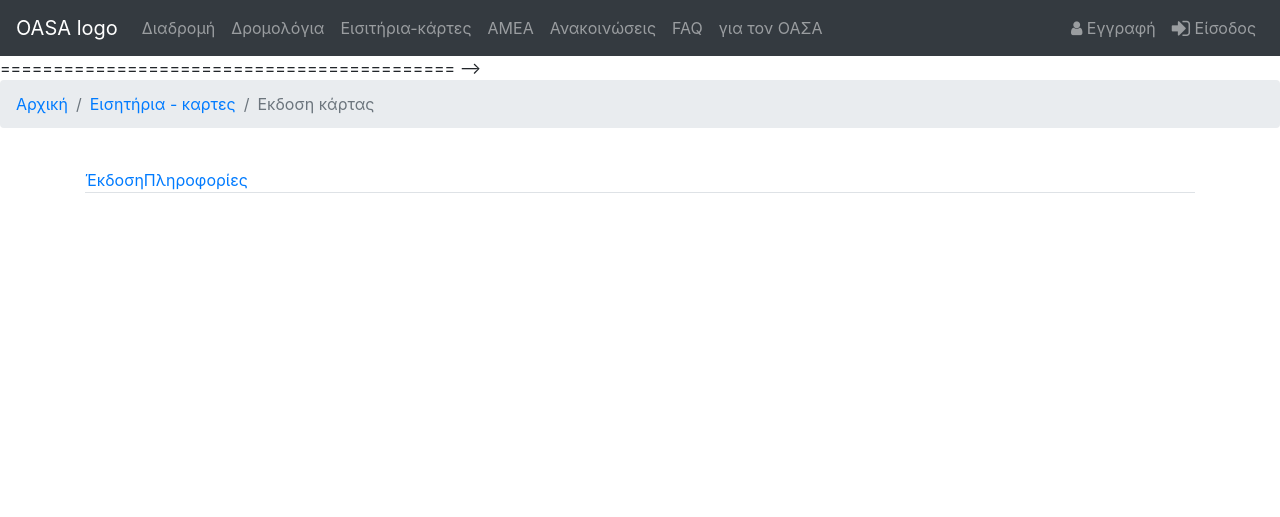
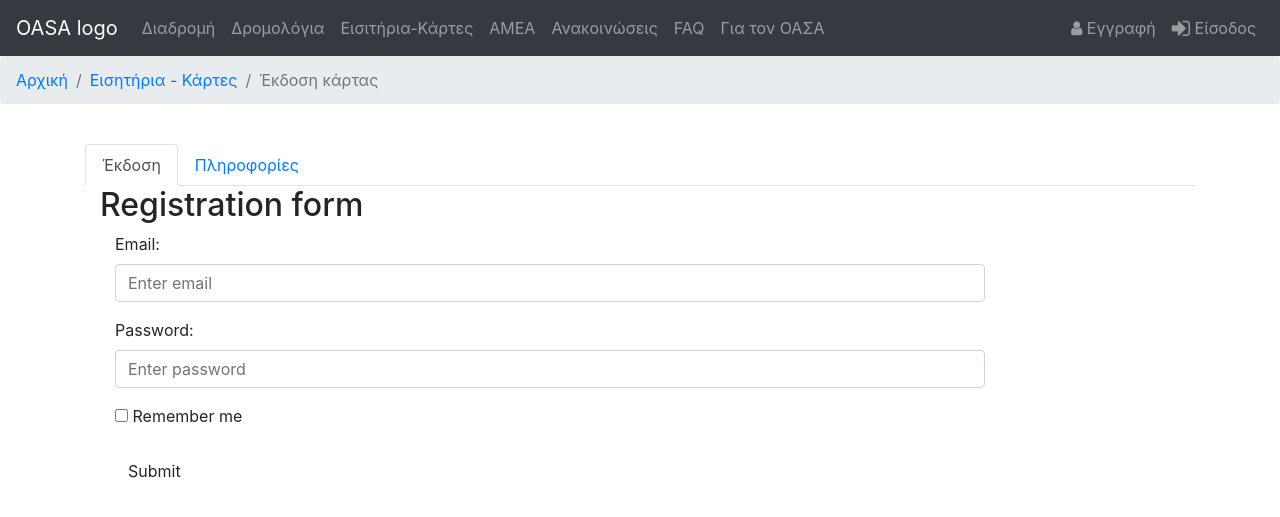
Before and after one commit to maryxan/OASA-re-design, a PHP site: page /ekdosi/ekdosi.php in a window 1280 px wide. Shown: the top 517 px of the page. Run offline with PHP 8.4, Linux system fonts and the light colour scheme.

Commit message:
some general typos and some bs3 stuff in ekdosi

```diff
--- a/amea/amea.php
+++ b/amea/amea.php
@@ -36,11 +36,11 @@ include '../login_logout_button.php';
 		<ul class="navbar-nav mr-auto">
 			<li class="nav-item"><a class="nav-link" href="../diadromi/diadromi.php">Διαδρομή</a></li>
 			<li class="nav-item"><a class="nav-link" href="#">Δρομολόγια</a></li>
-			<li class="nav-item"><a class="nav-link" href="../tickets/tickets.php">Εισιτήρια-κάρτες</a></li>
+			<li class="nav-item"><a class="nav-link" href="../tickets/tickets.php">Εισιτήρια-Κάρτες</a></li>
 			<li class="nav-item active"><a class="nav-link" href="../amea/amea.php">ΑΜΕΑ</a></li>
 			<li class="nav-item"><a class="nav-link" href="#">Ανακοινώσεις</a></li>
 			<li class="nav-item"><a class="nav-link" href="../faq/">FAQ</a></li>
-			<li class="nav-item"><a class="nav-link" href="#">για τον ΟΑΣΑ</a></li>
+			<li class="nav-item"><a class="nav-link" href="#">Για τον ΟΑΣΑ</a></li>
 		</ul>
 		<ul class="nav navbar-nav navbar-right">
 			<li class="nav-item"><a class="nav-link" href="../signup/signup.php"><i class="fa fa-user fa-lg`" aria-hidden="true"></i> Εγγραφή</a></li>
--- a/components/navbar/navbar.html
+++ b/components/navbar/navbar.html
@@ -7,11 +7,11 @@
         <ul class="navbar-nav mr-auto">
             <li class="nav-item"><a class="nav-link" href="#">Διαδρομή</a></li>
             <li class="nav-item"><a class="nav-link" href="#">Δρομολόγια</a></li>
-            <li class="nav-item"><a class="nav-link" href="#">Εισιτήρια-κάρτες</a></li>
+            <li class="nav-item"><a class="nav-link" href="#">Εισιτήρια-Κάρτες</a></li>
             <li class="nav-item"><a class="nav-link" href="#">ΑΜΕΑ</a></li>
             <li class="nav-item"><a class="nav-link" href="#">Ανακοινώσεις</a></li>
             <li class="nav-item"><a class="nav-link" href="#">FAQ</a></li>
-            <li class="nav-item"><a class="nav-link" href="#">για τον ΟΑΣΑ</a></li>
+            <li class="nav-item"><a class="nav-link" href="#">Για τον ΟΑΣΑ</a></li>
         </ul>
         <ul class="nav navbar-nav navbar-right">
             <li class="nav-item"><a class="nav-link" href="../signup/signup.php"><i class="fa fa-user fa-lg`" aria-hidden="true"></i> Εγγραφή</a></li>
--- a/diadromi/diadromi.php
+++ b/diadromi/diadromi.php
@@ -38,11 +38,11 @@
 			<ul class="navbar-nav mr-auto">
 				<li class="nav-item active"><a class="nav-link" href="../diadromi/diadromi.php">Διαδρομή</a></li>
 				<li class="nav-item"><a class="nav-link" href="#">Δρομολόγια</a></li>
-				<li class="nav-item"><a class="nav-link" href="../tickets/tickets.php">Εισιτήρια-κάρτες</a></li>
+				<li class="nav-item"><a class="nav-link" href="../tickets/tickets.php">Εισιτήρια-Κάρτες</a></li>
 				<li class="nav-item"><a class="nav-link" href="../amea/amea.php">ΑΜΕΑ</a></li>
 				<li class="nav-item"><a class="nav-link" href="#">Ανακοινώσεις</a></li>
 				<li class="nav-item"><a class="nav-link" href="../faq/faq.php">FAQ</a></li>
-				<li class="nav-item"><a class="nav-link" href="#">για τον ΟΑΣΑ</a></li>
+				<li class="nav-item"><a class="nav-link" href="#">Για τον ΟΑΣΑ</a></li>
 			</ul>
 			<ul class="nav navbar-nav navbar-right">
 				<li class="nav-item"><a class="nav-link" href="../signup/signup.php"><i class="fa fa-user fa-lg`" aria-hidden="true"></i> Εγγραφή</a></li>
--- a/ekdosi/ekdosi.php
+++ b/ekdosi/ekdosi.php
@@ -28,11 +28,11 @@
 			<ul class="navbar-nav mr-auto">
 				<li class="nav-item"><a class="nav-link" href="../diadromi/diadromi.php">Διαδρομή</a></li>
 				<li class="nav-item"><a class="nav-link" href="#">Δρομολόγια</a></li>
-				<li class="nav-item"><a class="nav-link" href="../tickets/tickets.php">Εισιτήρια-κάρτες</a></li>
+				<li class="nav-item"><a class="nav-link" href="../tickets/tickets.php">Εισιτήρια-Κάρτες</a></li>
 				<li class="nav-item"><a class="nav-link" href="../amea/amea.php">ΑΜΕΑ</a></li>
 				<li class="nav-item"><a class="nav-link" href="#">Ανακοινώσεις</a></li>
 				<li class="nav-item"><a class="nav-link" href="../faq/faq.php">FAQ</a></li>
-				<li class="nav-item"><a class="nav-link" href="#">για τον ΟΑΣΑ</a></li>
+				<li class="nav-item"><a class="nav-link" href="#">Για τον ΟΑΣΑ</a></li>
 			</ul>
 			<ul class="nav navbar-nav navbar-right">
 				<li class="nav-item"><a class="nav-link" href="../signup/signup.php"><i class="fa fa-user fa-lg`" aria-hidden="true"></i> Εγγραφή</a></li>
@@ -42,15 +42,11 @@
       </ul>
 		</div>
 	</nav>
-
- ===========================================
- -->
 	<nav aria-label="breadcrumb">
 		<ol class="breadcrumb">
 			<li class="breadcrumb-item"><a href="../index.php">Αρχική</a></li>
-    <li class="breadcrumb-item"><a href="../tickets/tickets.php">Εισητήρια - καρτες </a></li>
-    <li class="breadcrumb-item active" aria-current="page">Εκδοση κάρτας </li>
-
+			<li class="breadcrumb-item"><a href="../tickets/tickets.php">Εισητήρια - Κάρτες </a></li>
+			<li class="breadcrumb-item active" aria-current="page">Έκδοση κάρτας </li>
 		</ol>
 	</nav>
 
@@ -59,12 +55,12 @@
 <div class="container">
 	<br>
 	<ul class="nav nav-tabs">
-    <li class="active"><a data-toggle="tab" href="#home">Έκδοση</a></li>
-    <li><a data-toggle="tab" href="#menu1">Πληροφορίες</a></li>
+	<li class="nav-item"><a class="nav-link active" data-toggle="tab" href="#home">Έκδοση</a></li>
+	<li class="nav-item"><a class="nav-link"data-toggle="tab" href="#menu1">Πληροφορίες</a></li>
 	</ul>
 
 	<div class="tab-content">
-    <div id="home" class="tab-pane fade in active">
+		<div id="home" class="tab-pane fade show active">
 			<div class="container">
 				<h2>Registration form</h2>
 				<form class="form-horizontal" action="/action_page.php">
@@ -94,16 +90,13 @@
 					</div>
 				</form>
 			</div>
+		</div>
 
-
-    </div>
 		<div id="menu1" class="tab-pane fade">
 			<h2>Πληροφοριες εκδοσης καρτών</h2>
 			<br>
 			<h3> Tι είναι η Athena Card?</h3><br>
 			<p> blablaba;balabalabllablaala</p>
-
-
 		</div>
 	</div>
 </div>
--- a/faq/faq.php
+++ b/faq/faq.php
@@ -29,11 +29,11 @@
 		<ul class="navbar-nav mr-auto">
 		<li class="nav-item"><a class="nav-link" href="../diadromi/diadromi.php">Διαδρομή</a></li>
 		<li class="nav-item"><a class="nav-link" href="#">Δρομολόγια</a></li>
-		<li class="nav-item"><a class="nav-link" href="../tickets/tickets.php">Εισιτήρια-κάρτες</a></li>
+		<li class="nav-item"><a class="nav-link" href="../tickets/tickets.php">Εισιτήρια-Κάρτες</a></li>
 		<li class="nav-item"><a class="nav-link" href="../amea/amea.php">ΑΜΕΑ</a></li>
 		<li class="nav-item"><a class="nav-link" href="#">Ανακοινώσεις</a></li>
 		<li class="nav-item active"><a class="nav-link" href="../faq/faq.php">FAQ</a></li>
-		<li class="nav-item"><a class="nav-link" href="#">για τον ΟΑΣΑ</a></li>
+		<li class="nav-item"><a class="nav-link" href="#">Για τον ΟΑΣΑ</a></li>
 		</ul>
 		<ul class="nav navbar-nav navbar-right">
 		<li class="nav-item"><a class="nav-link" href="../signup/signup.php"><i class="fa fa-user fa-lg`" aria-hidden="true"></i> Εγγραφή</a></li>
--- a/index.php
+++ b/index.php
@@ -31,11 +31,11 @@ include 'login_logout_button.php';
 		<ul class="navbar-nav mr-auto">
 			<li class="nav-item"><a class="nav-link" href="diadromi/diadromi.php">Διαδρομή</a></li>
 			<li class="nav-item"><a class="nav-link" href="#">Δρομολόγια</a></li>
-			<li class="nav-item"><a class="nav-link" href="tickets/tickets.php">Εισιτήρια-κάρτες</a></li>
+			<li class="nav-item"><a class="nav-link" href="tickets/tickets.php">Εισιτήρια-Κάρτες</a></li>
 			<li class="nav-item"><a class="nav-link" href="amea/amea.php">ΑΜΕΑ</a></li>
 			<li class="nav-item"><a class="nav-link" href="#">Ανακοινώσεις</a></li>
 			<li class="nav-item"><a class="nav-link" href="faq/faq.php">FAQ</a></li>
-			<li class="nav-item"><a class="nav-link" href="#">για τον ΟΑΣΑ</a></li>
+			<li class="nav-item"><a class="nav-link" href="#">Για τον ΟΑΣΑ</a></li>
 		</ul>
 		<ul class="nav navbar-nav navbar-right">
 			<li class="nav-item"><a class="nav-link" href="signup/signup.php"><i class="fa fa-user fa-lg`" aria-hidden="true"></i> Εγγραφή</a></li>
--- a/login/login.php
+++ b/login/login.php
@@ -74,11 +74,11 @@ if (isset($_POST['login_user'])) {
 			<ul class="navbar-nav mr-auto">
 				<li class="nav-item"><a class="nav-link" href="../diadromi/diadromi.php">Διαδρομή</a></li>
 				<li class="nav-item"><a class="nav-link" href="#">Δρομολόγια</a></li>
-				<li class="nav-item"><a class="nav-link" href="../tickets/tickets.php">Εισιτήρια-κάρτες</a></li>
+				<li class="nav-item"><a class="nav-link" href="../tickets/tickets.php">Εισιτήρια-Κάρτες</a></li>
 				<li class="nav-item"><a class="nav-link" href="../amea/amea.php">ΑΜΕΑ</a></li>
 				<li class="nav-item"><a class="nav-link" href="#">Ανακοινώσεις</a></li>
 				<li class="nav-item"><a class="nav-link" href="../faq/faq.php">FAQ</a></li>
-				<li class="nav-item"><a class="nav-link" href="#">για τον ΟΑΣΑ</a></li>
+				<li class="nav-item"><a class="nav-link" href="#">Για τον ΟΑΣΑ</a></li>
 			</ul>
 			<ul class="nav navbar-nav navbar-right">
 				<li class="nav-item"><a class="nav-link" href="../signup/signup.php"><i class="fa fa-user fa-lg`" aria-hidden="true"></i> Εγγραφή</a></li>
--- a/profile/profile.php
+++ b/profile/profile.php
@@ -32,11 +32,11 @@ include '../login_logout_button.php';
 			<ul class="navbar-nav mr-auto">
 				<li class="nav-item"><a class="nav-link" href="../diadromi/diadromi.php">Διαδρομή</a></li>
 				<li class="nav-item"><a class="nav-link" href="#">Δρομολόγια</a></li>
-				<li class="nav-item"><a class="nav-link" href="../tickets/tickets.php">Εισιτήρια-κάρτες</a></li>
+				<li class="nav-item"><a class="nav-link" href="../tickets/tickets.php">Εισιτήρια-Κάρτες</a></li>
 				<li class="nav-item"><a class="nav-link" href="../amea/amea.php">ΑΜΕΑ</a></li>
 				<li class="nav-item"><a class="nav-link" href="#">Ανακοινώσεις</a></li>
 				<li class="nav-item"><a class="nav-link" href="../faq/faq.php">FAQ</a></li>
-				<li class="nav-item"><a class="nav-link" href="#">για τον ΟΑΣΑ</a></li>
+				<li class="nav-item"><a class="nav-link" href="#">Για τον ΟΑΣΑ</a></li>
 			</ul>
 			<ul class="nav navbar-nav navbar-right">
 				<li class="nav-item"><a class="nav-link" href="../signup/signup.php"><i class="fa fa-user fa-lg`" aria-hidden="true"></i> Εγγραφή</a></li>
--- a/profile/updateprofile.php
+++ b/profile/updateprofile.php
@@ -27,11 +27,11 @@ include '../login_logout_button.php';
 
         <li><a href="../diadromi/diadromi.php">Διαδρομή</a></li>
         <li><a href="#">Δρομολόγια</a></li>
-        <li><a href="../tickets/tickets.php">Εισητήρια-κάρτες</a></li>
+        <li><a href="../tickets/tickets.php">Εισητήρια-Κάρτες</a></li>
         <li><a href="../amea/amea.php">ΑΜΕΑ</a></li>
         <li><a href="#">Ανακοινώσεις</a></li>
         <li><a href="../faq/faq.php">FAQ</a></li>
-        <li><a href="#">για τον ΟΑΣΑ</a></li>
+        <li><a href="#">Για τον ΟΑΣΑ</a></li>
 
    </ul>
     <ul class="nav navbar-nav navbar-right">
--- a/signup/signup.php
+++ b/signup/signup.php
@@ -95,11 +95,11 @@ if (isset($_POST['reg_user'])) {
 			<ul class="navbar-nav mr-auto">
 				<li class="nav-item"><a class="nav-link" href="../diadromi/diadromi.php">Διαδρομή</a></li>
 				<li class="nav-item"><a class="nav-link" href="#">Δρομολόγια</a></li>
-				<li class="nav-item"><a class="nav-link" href="../tickets/tickets.php">Εισιτήρια-κάρτες</a></li>
+				<li class="nav-item"><a class="nav-link" href="../tickets/tickets.php">Εισιτήρια-Κάρτες</a></li>
 				<li class="nav-item"><a class="nav-link" href="../amea/amea.php">ΑΜΕΑ</a></li>
 				<li class="nav-item"><a class="nav-link" href="#">Ανακοινώσεις</a></li>
 				<li class="nav-item"><a class="nav-link" href="../faq/faq.php">FAQ</a></li>
-				<li class="nav-item"><a class="nav-link" href="#">για τον ΟΑΣΑ</a></li>
+				<li class="nav-item"><a class="nav-link" href="#">Για τον ΟΑΣΑ</a></li>
 			</ul>
 			<ul class="nav navbar-nav navbar-right">
 				<li class="nav-item"><a class="nav-link" href="../signup/signup.php"><i class="fa fa-user fa-lg`" aria-hidden="true"></i> Εγγραφή</a></li>
--- a/tickets/tickets.php
+++ b/tickets/tickets.php
@@ -39,11 +39,11 @@ include_js: false
 			<ul class="navbar-nav mr-auto">
 				<li class="nav-item"><a class="nav-link" href="../diadromi/diadromi.php">Διαδρομή</a></li>
 				<li class="nav-item"><a class="nav-link" href="#">Δρομολόγια</a></li>
-				<li class="nav-item active"><a class="nav-link" href="../tickets/tickets.php">Εισιτήρια-κάρτες</a></li>
+				<li class="nav-item active"><a class="nav-link" href="../tickets/tickets.php">Εισιτήρια-Κάρτες</a></li>
 				<li class="nav-item"><a class="nav-link" href="../amea/amea.php">ΑΜΕΑ</a></li>
 				<li class="nav-item"><a class="nav-link" href="#">Ανακοινώσεις</a></li>
 				<li class="nav-item"><a class="nav-link" href="../faq//faq.php">FAQ</a></li>
-				<li class="nav-item"><a class="nav-link" href="#">για τον ΟΑΣΑ</a></li>
+				<li class="nav-item"><a class="nav-link" href="#">Για τον ΟΑΣΑ</a></li>
 			</ul>
 			<ul class="nav navbar-nav navbar-right">
 				<li class="nav-item"><a class="nav-link" href="../signup/signup.php"><i class="fa fa-user fa-lg`" aria-hidden="true"></i> Εγγραφή</a></li>
```
Lines whose indentation alone changed are shown as unchanged.
